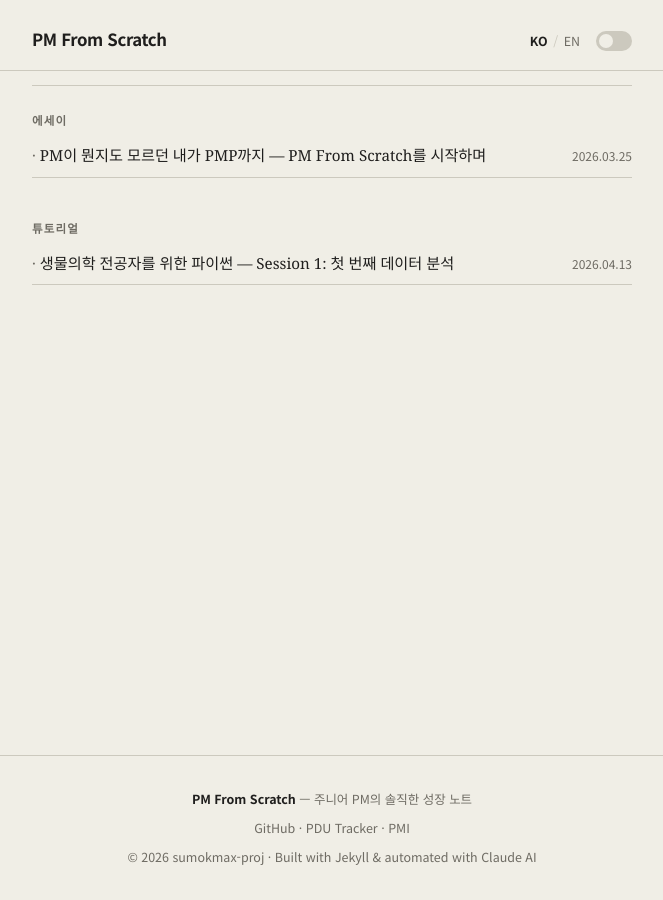
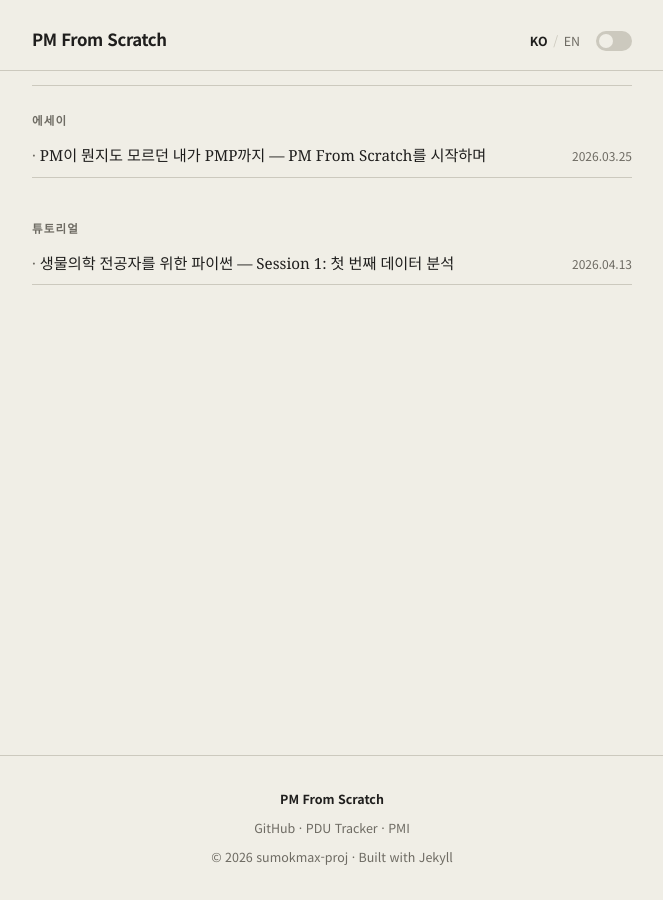
Before and after one commit to sumokmax-proj/pm-from-scratch, a Jekyll site: the page built from ko/index.html, in a window 1280 px wide and 900 px high, scrolled down 96 px. Shown: the whole window, without its empty margins (308-971 px from the left). Built offline with Jekyll 4.4.1, drawn with Linux system fonts in a browser that asks for light colours; some web fonts are replaced.

Commit message:
Update blog copy to 'Project Management, et cetera' direction
- Footer: drop tagline, keep only site name; credit line now 'Built with Jekyll'
- _config.yml: description -> 'Project Management, et cetera'
- README/CLAUDE.md: describe new direction (PM basics plus other topics, posts written by the author)

Co-Authored-By: Claude Opus 5.5 <noreply@anthropic.com>
Claude-Session: https://claude.ai/code/session_01JdqwopUHGy2seWnZ1zrjoW

```diff
--- a/_config.yml
+++ b/_config.yml
@@ -1,5 +1,5 @@
 title: "PM From Scratch"
-description: "주니어 PM의 솔직한 성장 노트"
+description: "Project Management, et cetera"
 baseurl: "/pm-from-scratch"
 url: "https://sumokmax-proj.github.io"
 author: "sumokmax-proj"
--- a/_includes/footer.html
+++ b/_includes/footer.html
@@ -2,9 +2,7 @@
   <div class="container">
     <div class="footer-inner">
       <p>
-        <strong>PM From Scratch</strong> &mdash;
-        {% if page.lang == 'en' %}An honest growth journal of a Junior PM
-        {% else %}주니어 PM의 솔직한 성장 노트{% endif %}
+        <strong>PM From Scratch</strong>
       </p>
       <p class="footer-links">
         <a href="https://github.com/{{ site.github_username }}" target="_blank">GitHub</a>
@@ -15,7 +13,7 @@
       </p>
       <p class="footer-copy">
         &copy; {{ 'now' | date: "%Y" }} {{ site.author }} &middot;
-        Built with Jekyll &amp; automated with Claude AI
+        Built with Jekyll
       </p>
     </div>
   </div>
```
Also changed, not shown: CLAUDE.md (+2 -1 lines), README.md.
